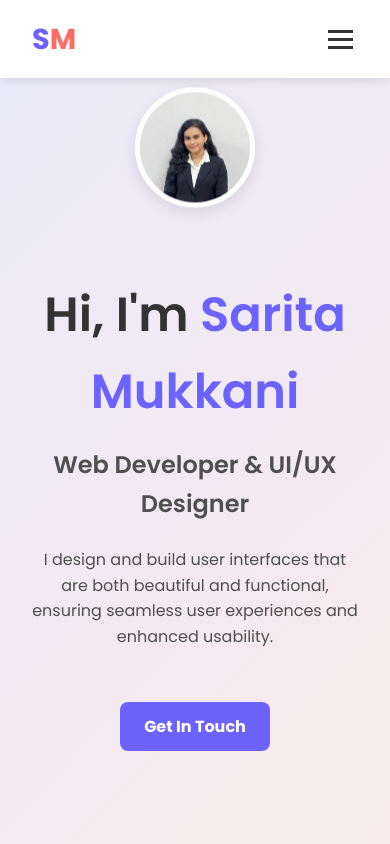
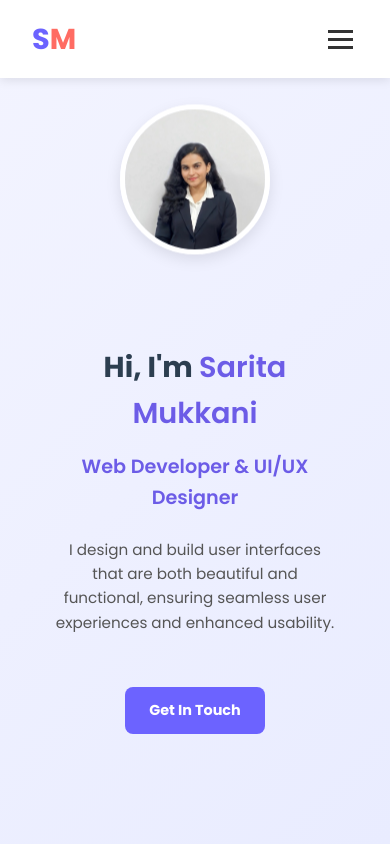
Before and after one commit to saritamukkani/SM, a plain HTML site: page index.html in a window 390 px wide. Shown: the top 844 px of the page. Drawn offline with Linux system fonts and the light colour scheme.

Commit message:
hero responsive

```diff
--- a/index.html
+++ b/index.html
@@ -50,20 +50,88 @@
     </section>
 <style>
    /* Profile Image */
+/* Hero Section */
+.hero {
+    display: flex;
+    align-items: center;
+    justify-content: center;
+    min-height: 100vh; /* Make it full height */
+    text-align: center;
+    background: linear-gradient(135deg, #f3f4ff 0%, #e9ecff 100%);
+    padding: 50px 0;
+}
+
+.hero-content {
+    display: flex;
+    align-items: center;
+    justify-content: space-between;
+    flex-wrap: wrap; /* Ensures content stacks properly on small screens */
+    max-width: 1200px;
+    margin: 0 auto;
+    padding: 0 20px;
+}
+
+.hero-text {
+    flex: 1;
+    text-align: left;
+    max-width: 600px;
+}
+
+.hero-name {
+    font-size: 2.5rem;
+    font-weight: bold;
+    color: #2c3e50;
+}
+
+.text-highlight {
+    color: #6c5ce7;
+}
+
+.hero-title {
+    font-size: 1.8rem;
+    color: #6c5ce7;
+    margin-top: 10px;
+}
+
+.hero-description {
+    font-size: 1.1rem;
+    color: #555;
+    margin-top: 15px;
+    line-height: 1.6;
+}
+
+/* Button Styling */
+.hero-btn {
+    display: inline-block;
+    margin-top: 20px;
+    padding: 12px 24px;
+    background-color: #6c5ce7;
+    color: #fff;
+    font-weight: bold;
+    border-radius: 8px;
+    text-decoration: none;
+    transition: all 0.3s ease-in-out;
+}
+
+.hero-btn:hover {
+    background-color: #5750ec;
+}
+
+/* Profile Image */
 .hero-img {
+    flex: 1;
     display: flex;
     justify-content: center;
     align-items: center;
-    width: 100%;
 }
 
 .profile-image {
-    width: 200px; /* Default size for larger screens */
-    height: 200px;
-    border-radius: 50%; /* Keeps it circular */
-    object-fit: cover; /* Ensures proper cropping */
-    border: 4px solid #6c5ce7; /* Themed border */
-    box-shadow: 0 4px 10px rgba(0, 0, 0, 0.1); /* Soft shadow */
+    width: 250px; /* Default size for large screens */
+    height: 250px;
+    border-radius: 50%;
+    object-fit: cover;
+    border: 4px solid #6c5ce7;
+    box-shadow: 0 4px 10px rgba(0, 0, 0, 0.1);
     transition: transform 0.3s ease-in-out;
 }
 
@@ -72,28 +140,88 @@
     transform: scale(1.1);
 }
 
-/* ✅ Make it Responsive */
+/* ✅ Make it Fully Responsive */
 @media (max-width: 1024px) {
+    .hero-content {
+        flex-direction: column-reverse; /* Stack image below text */
+        text-align: center;
+    }
+
+    .hero-text {
+        text-align: center;
+    }
+
     .profile-image {
-        width: 180px; /* Slightly smaller on tablets */
-        height: 180px;
+        width: 200px;
+        height: 200px;
+        margin-bottom: 20px;
+    }
+
+    .hero-name {
+        font-size: 2.2rem;
+    }
+
+    .hero-title {
+        font-size: 1.5rem;
+    }
+
+    .hero-description {
+        font-size: 1rem;
     }
 }
 
 @media (max-width: 768px) {
+    .hero {
+        padding: 40px 0;
+    }
+
     .profile-image {
-        width: 150px; /* Adjusted size for mobile */
-        height: 150px;
+        width: 180px;
+        height: 180px;
+    }
+
+    .hero-name {
+        font-size: 2rem;
+    }
+
+    .hero-title {
+        font-size: 1.3rem;
+    }
+
+    .hero-description {
+        font-size: 1rem;
+    }
+
+    .hero-btn {
+        padding: 10px 20px;
+        font-size: 1rem;
     }
 }
 
 @media (max-width: 480px) {
     .profile-image {
-        width: 120px; /* Even smaller for very small screens */
-        height: 120px;
-        border: 3px solid #6c5ce7; /* Reduce border size */
+        width: 150px;
+        height: 150px;
+    }
+
+    .hero-name {
+        font-size: 1.8rem;
+    }
+
+    .hero-title {
+        font-size: 1.2rem;
+    }
+
+    .hero-description {
+        font-size: 0.95rem;
+    }
+
+    .hero-btn {
+        padding: 8px 16px;
+        font-size: 0.9rem;
     }
 }
+
 /* Profile Image */
 </style>
 <!-- End Hero Section -->
```
